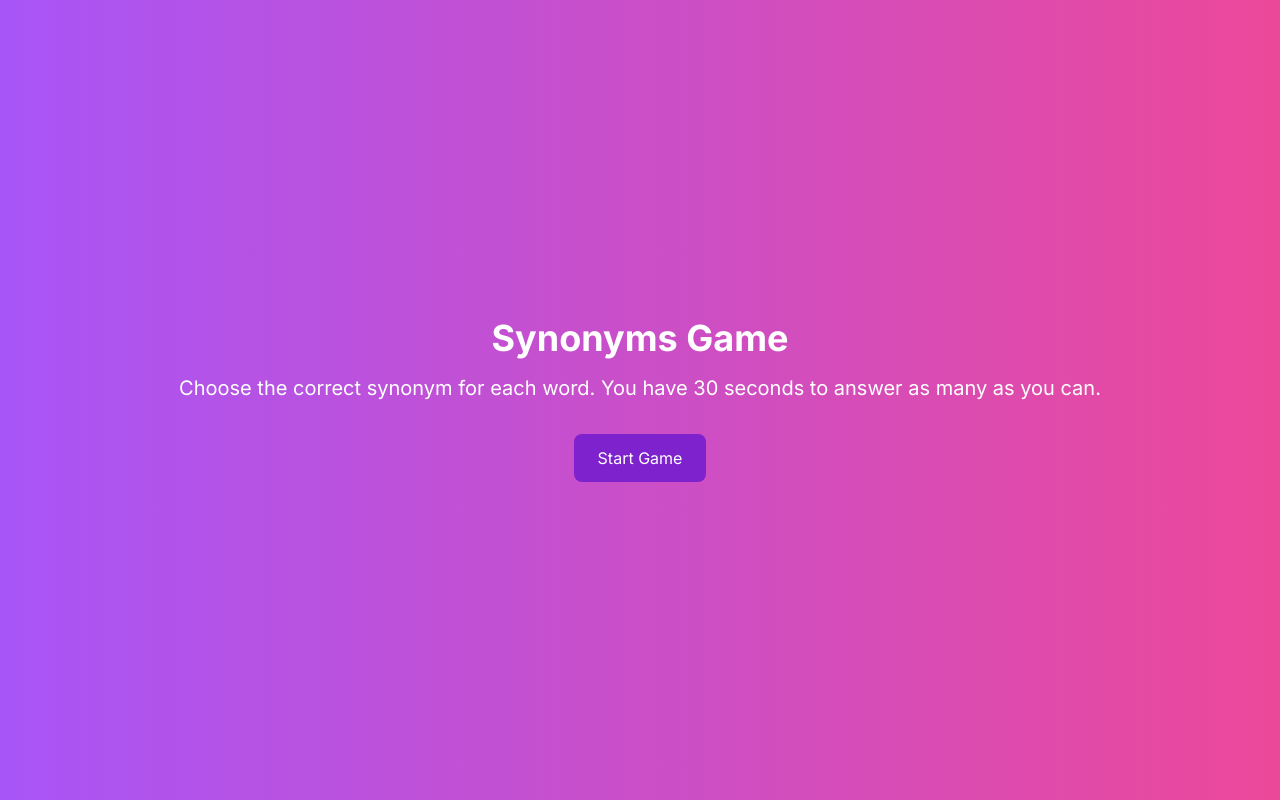
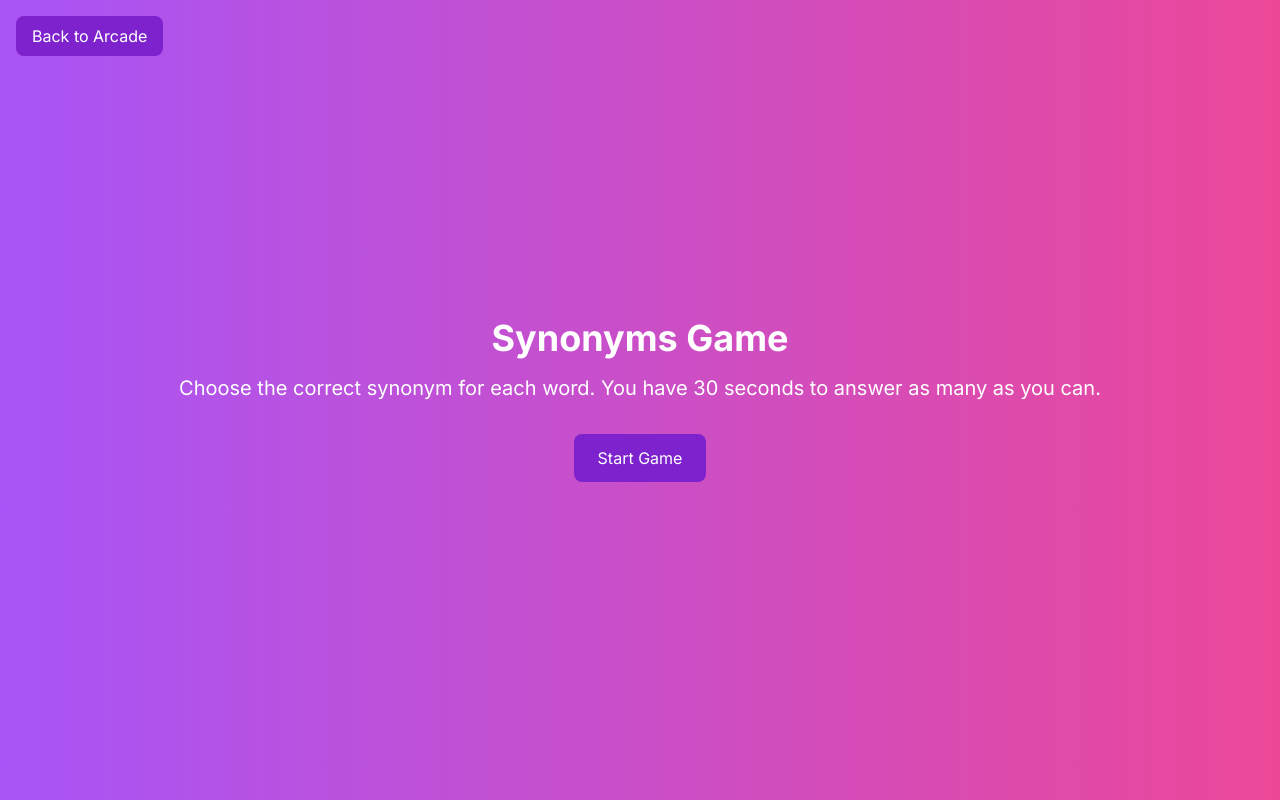
Before and after one commit to daltyboy11/wordcade, a Next.js app: page /synonyms in a window 1280 px wide. Built offline with nearby package versions, Linux system fonts and the light colour scheme.

Commit message:
back button to route home

```diff
--- a/app/synonyms/page.tsx
+++ b/app/synonyms/page.tsx
@@ -1,5 +1,6 @@
 'use client';
 
+import { useRouter } from 'next/navigation';
 import { useState, useEffect } from 'react';
 
 const data = [
@@ -20,6 +21,7 @@ const data = [
 ];
 
 export default function Synonyms() {
+  const router = useRouter()
   const [pageState, setPageState] = useState('pregame');
   const [currentQuestion, setCurrentQuestion] = useState(0);
   const [score, setScore] = useState(0);
@@ -59,6 +61,12 @@ export default function Synonyms() {
 
   return (
     <main className="flex min-h-screen flex-col items-center justify-center p-24 bg-gradient-to-r from-purple-500 to-pink-500 text-white">
+      <button
+        onClick={() => router.push('/')}
+        className="absolute top-4 left-4 px-4 py-2 bg-purple-700 rounded-lg hover:bg-purple-800"
+      >
+        Back to Arcade
+      </button>
       {pageState === 'pregame' && (
         <div className="text-center">
           <h1 className="text-4xl font-bold mb-4">Synonyms Game</h1>
```
